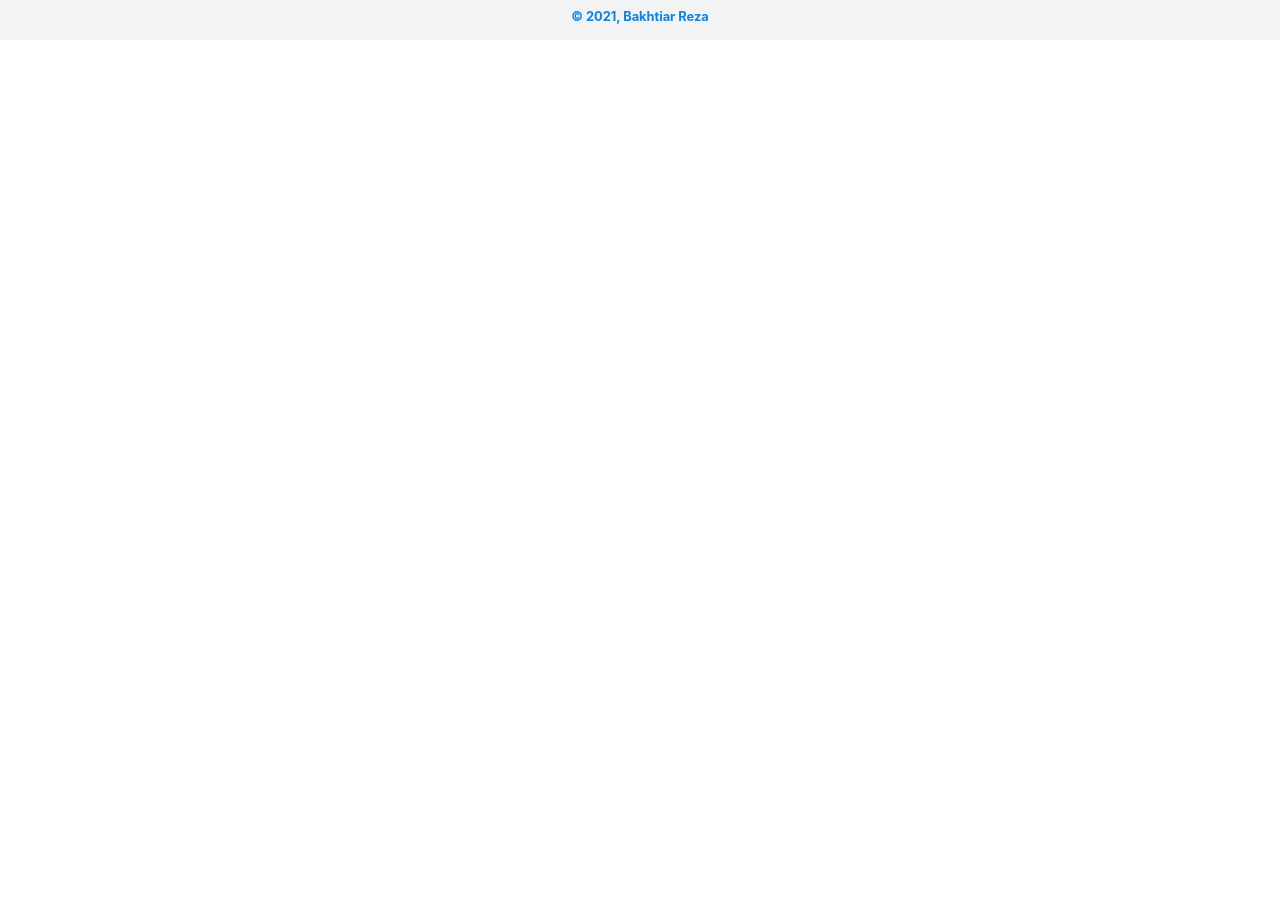
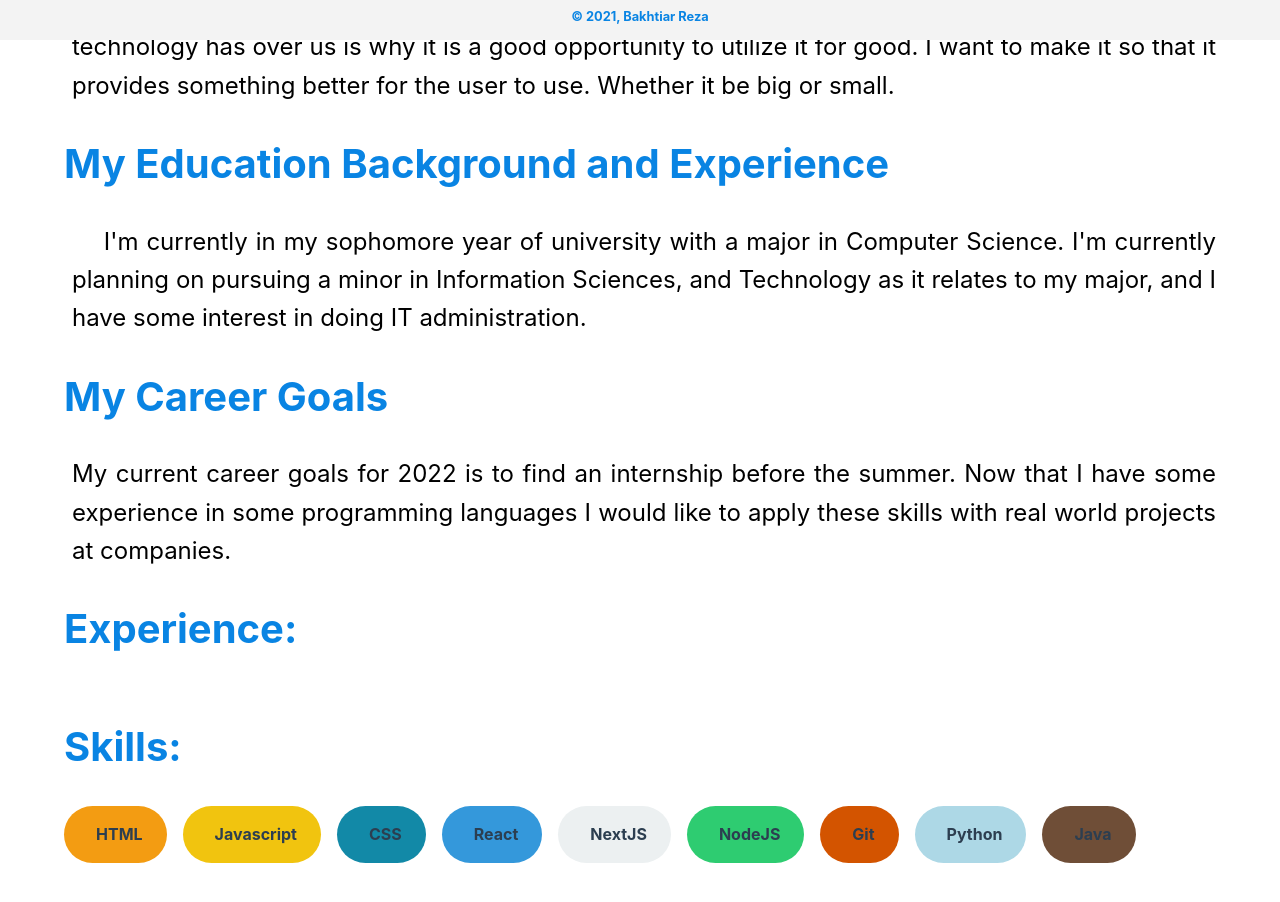
Before and after one commit to Dradeon/BakhtiarRezaSite, a Next.js app: page /About in a window 1280 px wide. Shown: the part 760-1662 px from the top of the page. Before the commit the page ends 882 px from the top, so only its background shows below. Built offline with nearby package versions, Linux system fonts and the light colour scheme.

Commit message:
Tweaked Animations on Home Page and added things in the About Section. Removed Career Page link from Navigation

```diff
--- /dev/null
+++ b/Components/ExpTimeline.js
@@ -0,0 +1,25 @@
+import experienceData from "../Data/ExperienceData"
+import {GiCircle} from 'react-icons/gi'
+
+const experience = experienceData.Experience;
+
+const ExpTimeline = () => {
+  return (
+    <div className="JobTimeline">
+      {experience.length != 0 ? experience.map(job => {
+        return <div className="JobCard" key = {job.title}>
+          <div className="JobCard-Content">
+            <div className="JobCard-Content-TitleDate">
+              <h3 className="JobCard-Content-TitleDate-Title">{job.title}</h3>
+              <h4 className="JobCard-Content-TitleDate-Date">{job.date}</h4>
+            </div>
+            <p className="JobCard-Content-Desc">{job.desc}</p>
+          </div>
+          <hr></hr>
+        </div>
+      }) : ""}
+    </div>
+  )
+}
+
+export default ExpTimeline
--- a/Components/Navigation.js
+++ b/Components/Navigation.js
@@ -10,7 +10,7 @@ const Navigation = () => {
                     <Link href = '/About'>
                         <a>About</a>
                     </Link>
-                    <Link href = '/Career'>
+                    <Link href = '/About#Experience'>
                         <a>Career</a>
                     </Link>
                     <Link href = '/Projects'>
--- /dev/null
+++ b/Components/SkillChips.js
@@ -0,0 +1,31 @@
+import React from 'react'
+
+const skills = [
+  {name:"HTML", color:"#f39c12"},
+  {name: "Javascript",color: "#f1c40f"},
+  {name:"CSS",color:"#1289A7"},
+  {name:"React",color:"#3498db"},
+  {name:"NextJS",color:"#ecf0f1"},
+  {name:"NodeJS",color:"#2ecc71",},
+  {name:"Git",color: "#d35400"},
+  {name:"Python",color:"lightblue"},
+  {name:"Java", color:"#6f4e37"}
+]
+
+const SkillChips = () => {
+  return (
+    <div className='SkillChips'>
+      {skills.map(skill =>
+        {
+          const skillColor = skill.color
+          return(
+          <div className='SkillChips-Chip' style={{'backgroundColor':skillColor}} >
+            <p className='SkillChips-Chip-Name'>{skill.name}</p>
+          </div>
+          )
+        })}
+    </div>
+  )
+}
+
+export default SkillChips
--- /dev/null
+++ b/Data/ExperienceData.js
@@ -0,0 +1,7 @@
+const experienceData = {
+    'Experience': [
+
+    ]
+}
+
+export default experienceData;
--- a/pages/About.js
+++ b/pages/About.js
@@ -2,6 +2,8 @@ import Header from "../Components/Header"
 import Navigation from "../Components/Navigation"
 import Footer from "../Components/Footer"
 import styles from "../styles/About.module.scss"
+import ExpTimeline from "../Components/ExpTimeline"
+import SkillChips from "../Components/SkillChips"
 
 
 const AboutPage = () => {
@@ -10,9 +12,8 @@ const AboutPage = () => {
             <Header title = "Bakhtiar Reza | About" description = "Learn More About Me!" index = "noindex, nofollow" />
             <Navigation/>
             <div className = {styles.AboutMeContent}>
-                <h1>Here's What You Should Learn About Me</h1>
                 <div className = {styles.ArticleBox}>
-                    <h3>My Passion for Programming</h3>
+                    <h1>My Passion for Programming</h1>
                     <p>&nbsp;&nbsp;
                         I didn't want to be a computer science major in the first place. I originally wanted to major in Computer Engineering because of how fascinated I was with computers. I always watched so many tech influencers talking about the latest graphics card from Nvidia or AMD. I built my first computer when I was 14 and it wasn't very powerful, but it played the games I liked playing back in the day such as Overwatch and Minecraft.
                     </p>
@@ -25,18 +26,22 @@ const AboutPage = () => {
                         I observed throughout my life that technology has played a big role in it, and the influence technology has over us is why it is a good opportunity to utilize it for good. I want to make it so that it provides something better for the user to use. Whether it be big or small.
                     </p>
                     <div className= {styles.ArticleBox}>
-                        <h3>My Education Background and Experience</h3>
+                        <h1>My Education Background and Experience</h1>
                         <p>&nbsp;&nbsp;&nbsp;&nbsp;I'm currently in my sophomore year of university with a major in Computer Science. I'm currently planning on pursuing a minor in Information Sciences, and Technology as it relates to my major, and I have some interest in doing IT administration.
                         </p>
                         <p></p>
                     </div>
                     <div className={styles.ArticleBox}>
-                        <h3>My Career Goals</h3>
+                        <h1>My Career Goals</h1>
                         <p>My current career goals for 2022 is to find an internship before the summer. Now that I have some experience in some programming languages I would like to apply these skills with real world projects at companies.</p>
 
                     </div>
 
+                    <h1 id ="Experience">Experience:</h1>
+                    <ExpTimeline/>
 
+                    <h1>Skills:</h1>
+                    <SkillChips/>
 
 
 
--- a/styles/About.module.scss
+++ b/styles/About.module.scss
@@ -1,25 +1,30 @@
 @import 'colorscheme';
 @import 'mixins';
+@import 'Components';
 
 .AboutMeContent{
+
     margin: 2rem auto;
     margin-bottom: 5rem;
-    text-align: justify;
-    width: 90%;
+    width: 95%;
+    max-width: 72rem;
 
     h1{
         font-size: 2.75rem;
         color: $light-blue;
         max-lines: 1;
         @include breakpoint(sm,max){
-            font-size: 1.5rem;
+            text-align: center;
+            font-size: 1.3rem;
         }
 
         @include breakpoint(sm,min){
-            font-size: 1.5rem;
+            text-align: center;
+            font-size: 1.3rem;
         }
 
         @include breakpoint(md,min){
+            text-align: left;
             font-size: 2rem;
         }
 
@@ -29,10 +34,46 @@
     }
 
     .ArticleBox{
+        h2{
+            @include breakpoint(sm,max){
+                text-align: center;
+                font-size: 1.25rem;
+            }
 
-        margin-left: 1rem;
+            @include breakpoint(sm,min){
+                text-align: center;
+                font-size: 1.25rem;
+            }
+
+            @include breakpoint(md,min){
+                text-align: left;
+                font-size: 1.75rem;
+            }
+
+            @include breakpoint(lg,min){
+                font-size: 2rem;
+            }
+        }
         p{
             margin-left: .5rem;
+            text-align: justify;
+
+            @include breakpoint(sm,max){
+                font-size: 1rem;
+            }
+
+            @include breakpoint(sm,min){
+                font-size: 1rem;
+            }
+
+            @include breakpoint(md,min){
+                font-size: 1.25rem;
+            }
+
+            @include breakpoint(lg,min){
+                font-size: 1.5rem;
+            }
+
         }
     }
 }
--- a/styles/Home.module.scss
+++ b/styles/Home.module.scss
@@ -50,10 +50,10 @@
             place-items: center;
 
             h1{
-                font-size: 1.1rem;
+                font-size: 1.5rem;
             }
             p{
-                font-size: .75rem;
+                font-size: 1rem;
             }
         }
     }
--- a/styles/_Components.scss
+++ b/styles/_Components.scss
@@ -285,6 +285,8 @@
 
             border: none;
 
+            transition: all .5s;
+
             .icon{
                max-width: 40px;
                height: auto;
@@ -312,7 +314,17 @@
 
             &:hover{
                 cursor: pointer;
+                animation: .5s ease-out bounce;
             }
+
+            @keyframes bounce {
+                0% {scale: 1}
+                25% {scale: 1.25}
+                50% {scale: 1.37}
+                75% {scale: 1.25}
+                100% {scale: 1}
+            }
+
         }
 
 
@@ -344,3 +356,137 @@
         }
     }
 }
+
+.JobTimeline{
+    display: flex;
+    flex-flow: column nowrap;
+    place-content: center;
+
+    max-width: 100%;
+    max-height: min-content;
+
+    .JobCard{
+        display: flex;
+        flex-flow: column nowrap;
+        place-items: flex-start;
+        gap: 50px;
+
+        margin-top: -1rem;
+
+        .JobCard-Divider{
+            min-height: fit-content;
+
+            .JobCard-Divider-VertLine{
+                margin-top: -1.65rem;
+                max-width: 1px;
+                min-height: 100px;
+                background-color: $black;
+            }
+        }
+
+        .JobCard-Content{
+            min-width: 100%;
+            display: flex;
+            flex-flow: column nowrap;
+            place-items: flex-start;
+
+            .JobCard-Content-TitleDate{
+                min-width: inherit;
+                display: flex;
+                flex-flow: row nowrap;
+                justify-content: space-between;
+                align-items: center;
+
+                .JobCard-Content-TitleDate-Title{
+                    font-size: 2rem;
+                }
+
+                .JobCard-Content-TitleDate-Date{
+                    font-weight: 400;
+                }
+
+                @include breakpoint(sm,max){
+                    flex-flow: column nowrap;
+                    align-items: flex-start;
+                    justify-content:center;
+
+                    .JobCard-Content-TitleDate-Date{
+                        margin-top: -2rem;
+                    }
+                }
+
+                @include breakpoint(sm,min){
+                    flex-flow: column nowrap;
+                    align-items: flex-start;
+                    justify-content: center;
+
+                    .JobCard-Content-TitleDate-Date{
+                        margin-top: -2rem;
+                    }
+                }
+
+                @include breakpoint(md,min){
+                    flex-flow: row nowrap;
+                    justify-content: space-between;
+                    align-items: center;
+
+                    .JobCard-Content-TitleDate-Date{
+                        margin-top: 0rem;
+                    }
+                }
+
+
+            }
+
+            .JobCard-Content-Desc{
+                margin-top: -1rem;
+                font-size: 1.25rem;
+
+                @include breakpoint(sm,max){
+                    margin-top: 0rem;
+                }
+
+                @include breakpoint(sm,min){
+                    margin-top: 0rem;
+                }
+
+                @include breakpoint(md,min){
+                    margin-top: -1rem;
+                }
+            }
+
+        }
+
+        hr{
+            margin-top: -2rem;
+            margin-bottom: 2rem;
+            width: 100%;
+            border: 2px solid $black;
+
+        }
+    }
+}
+
+.SkillChips{
+    display: flex;
+    flex-flow: row wrap;
+    place-items: center;
+    gap: 1rem;
+
+    .SkillChips-Chip{
+        max-width: fit-content;
+        align-items: center;
+
+        padding: 0rem 1.5rem;
+
+        border-radius: 2rem;
+
+        .SkillChips-Chip-Name{
+            color: $black;
+            font-size: 1rem;
+            font-weight: 700;
+            cursor: default;
+        }
+
+    }
+}
```
Also changed, not shown: pages/Home.js (+39 -12 lines).
